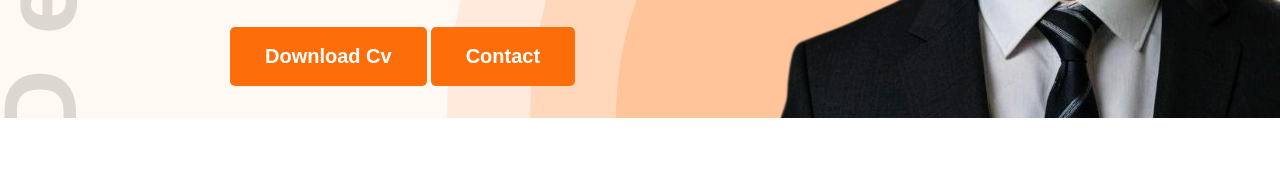
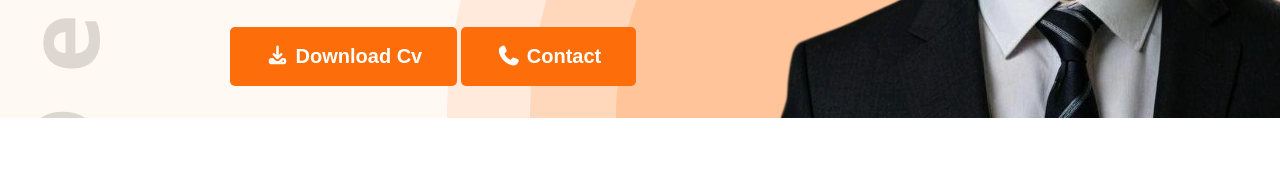
Before and after one commit to mdasadofficial/Portfolio-dev, a plain HTML site: page index.html in a window 1280 px wide. Shown: the part 630-800 px from the top of the page. Drawn offline with Linux system fonts and the light colour scheme.

Commit message:
Button Icon Added

```diff
--- a/index.html
+++ b/index.html
@@ -7,6 +7,7 @@
     <link rel="preconnect" href="https://fonts.googleapis.com">
 <link rel="preconnect" href="https://fonts.gstatic.com" crossorigin>
 <link href="https://fonts.googleapis.com/css2?family=Open+Sans:ital,wght@0,300..800;1,300..800&family=Roboto:ital,wght@0,100;0,300;0,400;0,500;0,700;0,900;1,100;1,300;1,400;1,500;1,700;1,900&display=swap" rel="stylesheet">
+<link rel="stylesheet" href="https://cdnjs.cloudflare.com/ajax/libs/font-awesome/7.0.1/css/all.min.css" integrity="sha512-2SwdPD6INVrV/lHTZbO2nodKhrnDdJK9/kg2XD1r9uGqPo1cUbujc+IYdlYdEErWNu69gVcYgdxlmVmzTWnetw==" crossorigin="anonymous" referrerpolicy="no-referrer" />
 <link rel="stylesheet" href="styles/portfolio.css">
 </head>
 <body class="font-open-sans">
@@ -35,11 +36,9 @@
 
                </p>
                <div>
-                <Button class="btn">
-                    Download Cv
+                <Button class="btn"><i class="fa-solid fa-download"></i> Download Cv
                </Button>
-               <button class="btn">
-                Contact
+               <button class="btn"> <i class="fa-solid fa-phone"></i> Contact
                </button>
             </div>
         </div>
@@ -231,7 +230,7 @@
         </div>
 
         <div class="text-center">
-            <button class="btn">Download Cv</button>
+            <button class="btn"><i class="fa-solid fa-download"></i> Download Cv</button>
         </div>
 
      </section>
@@ -239,7 +238,7 @@
      <footer>
         <section class="footer-container">
             <div class="social">
-                <h2>Lets Connect</h2>
+                <h2>Lets Connect </h2>
                 <p>Please fill out the form on this section to contact with me or call between 9:00 A.M and 8.00 P.M ET, Monday through Friday.</p>
                 <div class="icons">
                     <a href=""><img src="images/icons/facebook.png" alt=""></a>
--- a/styles/portfolio.css
+++ b/styles/portfolio.css
@@ -59,7 +59,7 @@ margin-bottom: 30px;
 header { background-color: #FFF8F3;
          background: url("../images/developer.png") ,url("../images/header_bg.png") #FFF8F3;
          background-repeat: no-repeat;
-         background-position: top left,bottom right;
+         background-position: 23px 38px,bottom right;
          padding-top: 50px;
 
 
```
